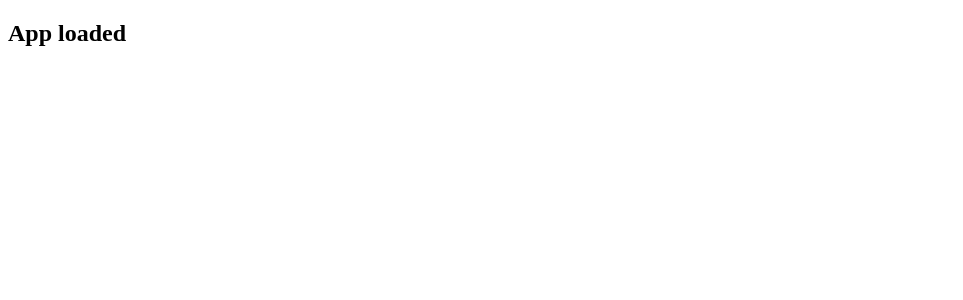
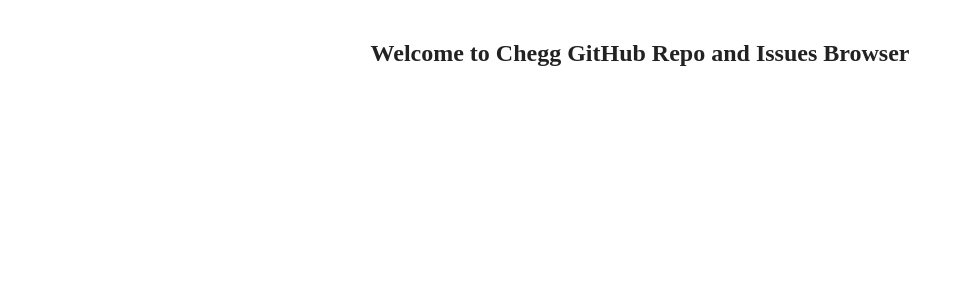
Before and after one commit to atatarinov/github-repo-browser, a React (Create React App) app: page / in a window 1280 px wide. Shown: the top 300 px of the page, without its empty margins (0-963 px from the left). Built offline with nearby package versions, Linux system fonts and the light colour scheme.

Commit message:
add header and basic styles

```diff
--- a/public/index.html
+++ b/public/index.html
@@ -4,6 +4,11 @@
     <meta charset="utf-8" />
     <link rel="icon" href="%PUBLIC_URL%/favicon.ico" />
     <meta name="viewport" content="width=device-width, initial-scale=1" />
+    <link rel="stylesheet" href="style.css" />
+    <link
+      rel="stylesheet"
+      href="https://fonts.googleapis.com/css?family=Roboto:300,400,500,700&display=swap"
+    />
     <meta
       name="description"
       content="Web site created using create-react-app"
--- /dev/null
+++ b/public/style.css
@@ -0,0 +1,14 @@
+body {
+  background-color: #ffffff;
+  margin: 0;
+}
+
+header {
+  display: flex;
+  align-content: center;
+  justify-content: center;
+  width: 100%;
+  margin: 0 auto;
+  padding: 20px 0px 0px 0px;
+  color: #222222;
+}
--- a/src/App.tsx
+++ b/src/App.tsx
@@ -1,9 +1,9 @@
-function App(): JSX.Element {
+export default function App() {
   return (
     <div>
-      <h2>App loaded</h2>
+      <header>
+        <h2>Welcome to Chegg GitHub Repo and Issues Browser</h2>
+      </header>
     </div>
   );
 }
-
-export default App;
```
Also changed, not shown: 1 other file (tests, documents, lock files or other folders).
